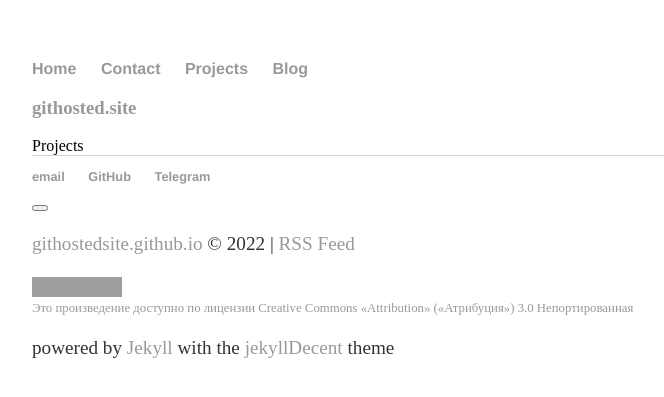
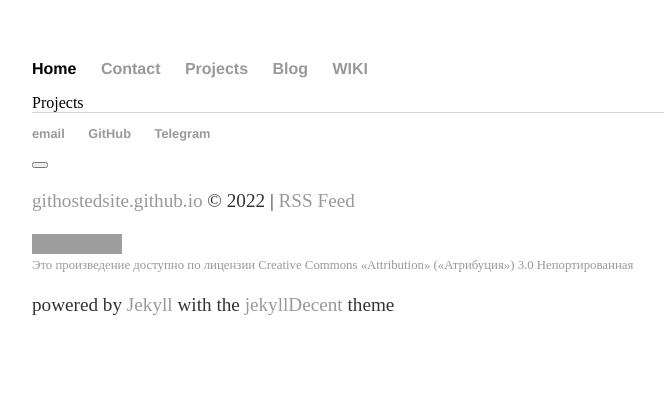
Before and after one commit to githostedsite/githostedsite.github.io, a Jekyll site: the page built from Projects/index.html, in a window 1280 px wide, cut to the strip 0-397 px from the top of the page. Shown: the whole strip, without its empty margins (160-824 px from the left). Built offline with Jekyll 4.4.1, drawn with Linux system fonts in a browser that asks for light colours; grey boxes are pictures that could not be loaded.

Commit message:
updated header.html

```diff
--- a/_includes/header.html
+++ b/_includes/header.html
@@ -1,13 +1,15 @@
 <div class="header">
 	<nav>
-    		<ul>
-        		<li><a href="/" title="Home">Home</a></li>
-	        	<li><a href="/contact/" title="Contact">Contact</a></li>
-        		<li><a href="/projects/" title="Projects">Projects</a></li>
-        		<li><a href="/blog/" title="Blog">Blog</a></li>
+    		<ul class="nav">
+        		<li class="{{ page.about }}><a href="/" title="Home">Home</a></li>
+	        	<li class="{{ page.contact }}"><a href="/contact/" title="Contact">Contact</a></li>
+        		<li class="{{ page.projects }}"><a href="/projects/" title="Projects">Projects</a></li>
+        		<li class="{{ page.blog }}"><a href="/blog/" title="Blog">Blog</a></li>
+				<li class="{{ page.WIKI }}"><a href="/WIKI/" title="WIKI">WIKI</a></li>
     		</ul>
-			<h3 class="text-muted"><a href="/">githosted.site</a></h3>
+			<!--<h3 class="text-muted"><a href="/">githosted.site</a></h3>-->
 	</nav>
+</div>
 
 	<!-- <ul class="nav nav-pills pull-right"> -->
 		<!-- <li class="{{ page.about }}"><a href="/about" title="About">About</a></li> -->
@@ -16,4 +18,4 @@
 		<!-- <li class="{{ page.blog }}"><a href="/blog" title="Blog">Blog</a></li> -->
 	<!-- </ul> -->
 	<!-- <h3 class="text-muted"><a href="/">githosted.site</a></h3> -->
-</div> <!-- /header -->
+<!-- /header -->
```
